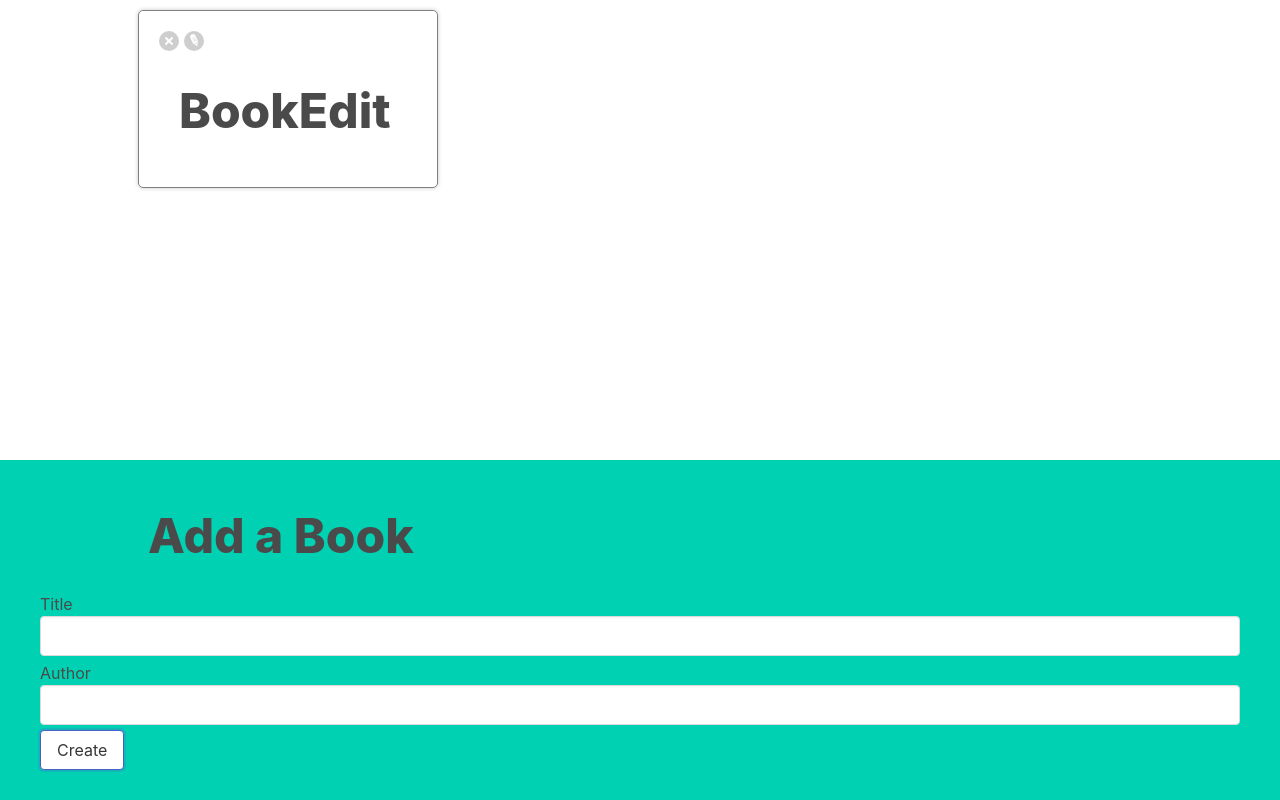
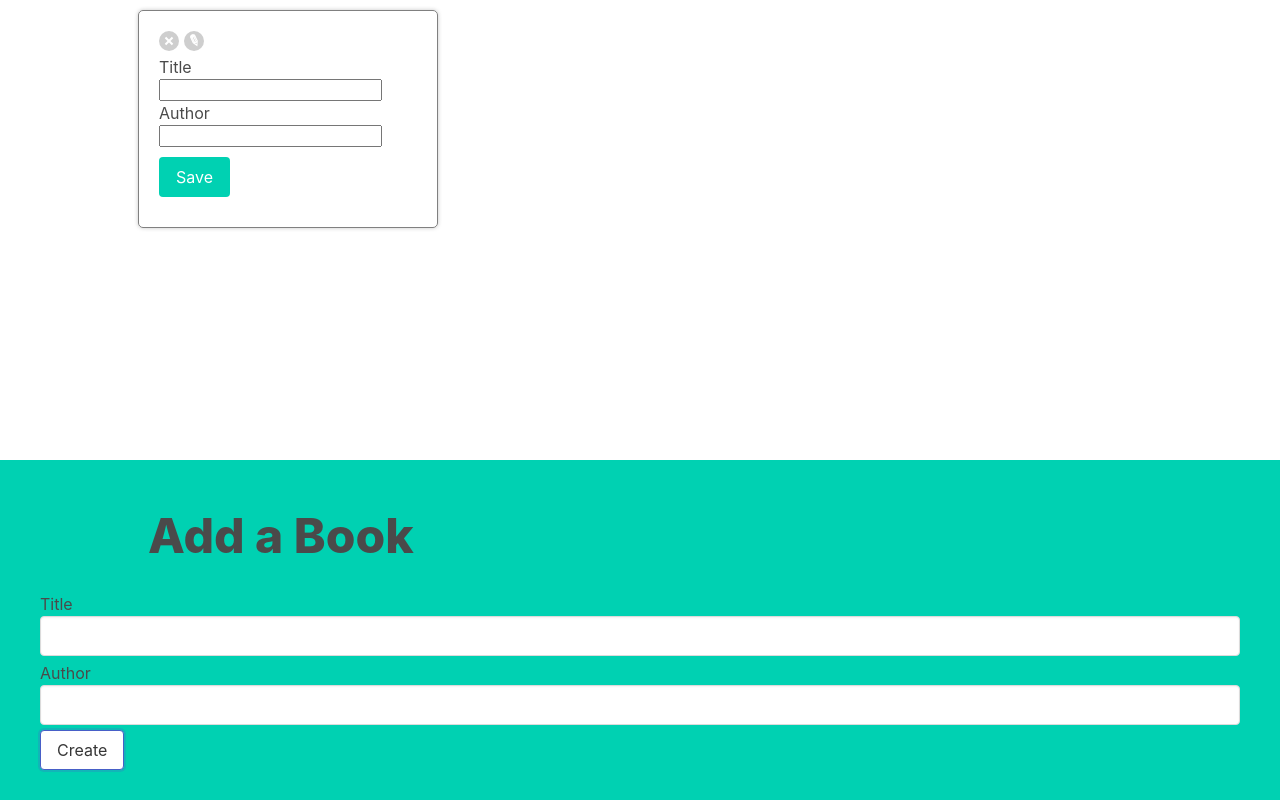
Before and after one commit to Alzubair98/books, a React (Create React App) app: page / in a window 1280 px wide. Both pictures are taken after typing "Sample", "Sample" into the empty fields and a click on the button "Create". Built offline with nearby package versions, Linux system fonts and the light colour scheme.

Commit message:
add form for edit book

```diff
--- a/src/components/BookEdit.js
+++ b/src/components/BookEdit.js
@@ -2,9 +2,15 @@ import React from "react";
 
 const BookEdit = () => {
   return (
-    <div>
-      <h1>BookEdit</h1>
-    </div>
+    <form className="book-edit">
+      <label>Title</label>
+      <input />
+      <label>Author</label>
+      <input />
+      <button type="submit" className="button is-primary">
+        Save
+      </button>
+    </form>
   );
 };
 
```
